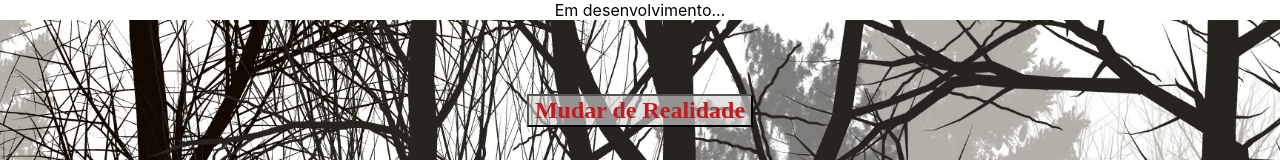
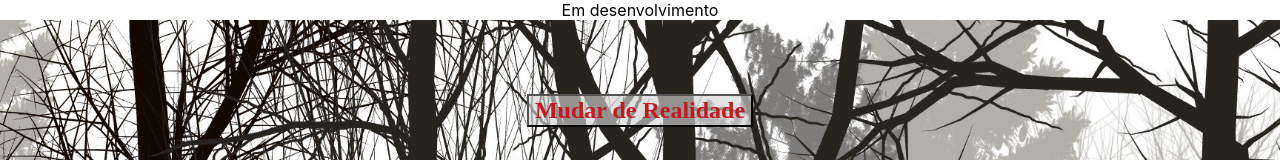
Before and after one commit to mayconfelipes/sd-09-stranger-things-frontend, a React (Create React App) app: page / in a window 1280 px wide. Shown: the top 160 px of the page. Built offline with nearby package versions, Linux system fonts and the light colour scheme.

Commit message:
alteracao para modo dev

```diff
--- a/src/App.js
+++ b/src/App.js
@@ -10,7 +10,7 @@ function App() {
     <div className="App">
       {
         process.env.REACT_APP_ENVIRONMENT === 'DEVELOPMENT'
-          ? <div>Em desenvolvimento...</div>
+          ? <div>Em desenvolvimento</div>
           : ''
       }
       <StrangerThings />
```
